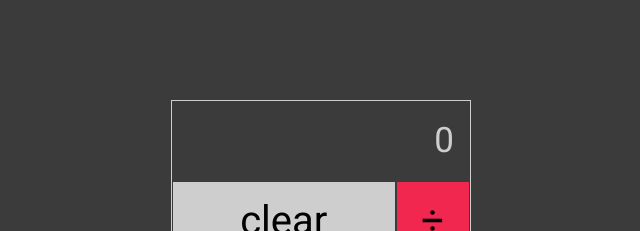
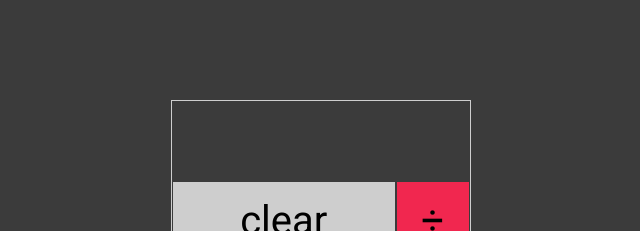
Before and after one commit to victores21/Calculator-using-Reactjs, a React (Create React App) app: page / in a window 1280 px wide. Shown: the top 231 px of the page, without its empty margins (319-959 px from the left). Built offline with nearby package versions, Linux system fonts and the light colour scheme.

Commit message:
Adding numbers to log and state without array

```diff
--- a/src/pages/calculator/index.js
+++ b/src/pages/calculator/index.js
@@ -4,10 +4,14 @@ import "./sass/index.css"
 
 const Calculator = () => {
 
-    const [value, setValue] = useState(0);
+    const [value, setValue] = useState({
+        input: ""
+    });
 
     const handleChange = calValue => {
-        setValue(calValue);
+        setValue({ input: value.input + calValue });
+        console.log(value)
+
     }
 
 
@@ -15,7 +19,7 @@ const Calculator = () => {
         <>
             <div className="container">
                 <div className="calculator">
-                    <input type="text" name="" id="cal_log" value={value} />
+                    <input type="text" name="" id="cal_log" value={value.input} />
                     <div className="main-btns" onClick={() => handleChange(0)} id="clear">clear</div>
                     <div className="action-btns" onClick={() => handleChange("÷")} id="divide">÷</div>
                     <div className="action-btns" onClick={() => handleChange("-")} id="subtraction">-</div>
--- a/src/pages/calculator/sass/index.scss
+++ b/src/pages/calculator/sass/index.scss
@@ -35,7 +35,7 @@
             color:rgb(206, 206, 206);
             border: none;
             font-size: 35px;
-            text-align: end;
+            text-align: start;
             padding: 1rem;
             width: 100%;
 
```
Also changed, not shown: src/pages/calculator/sass/index.css (+1 -1 lines), 1 other file (tests, documents, lock files or other folders).
